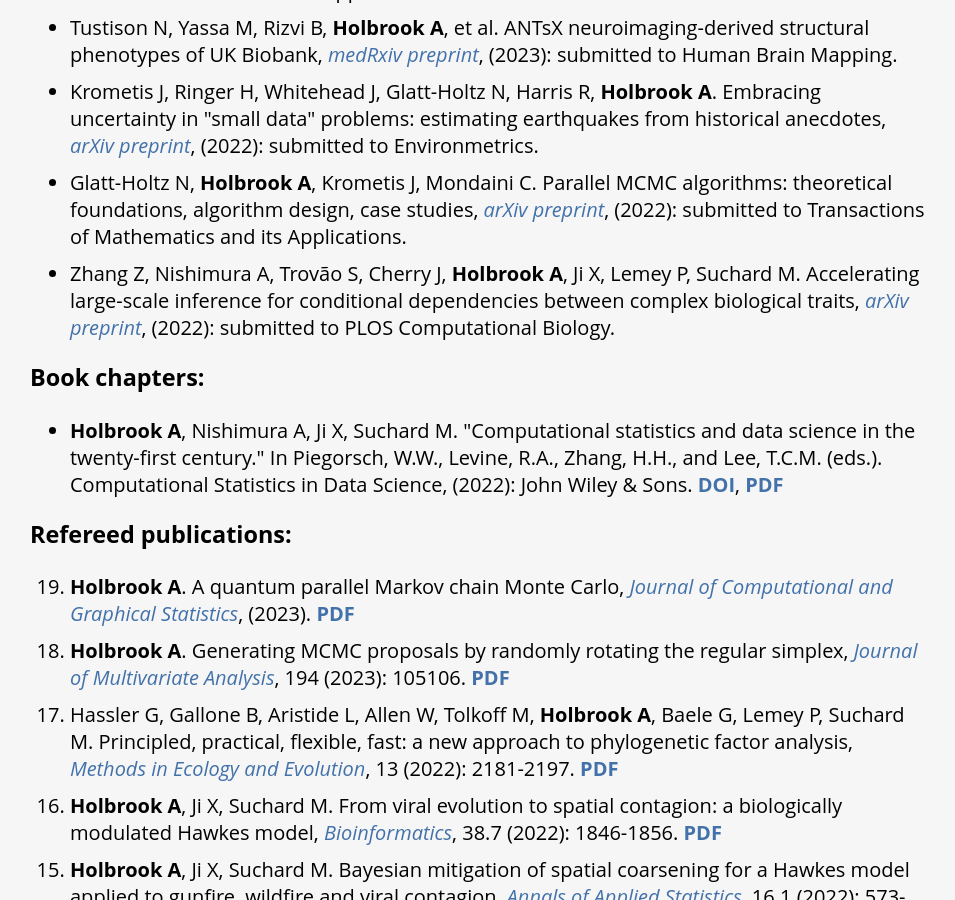
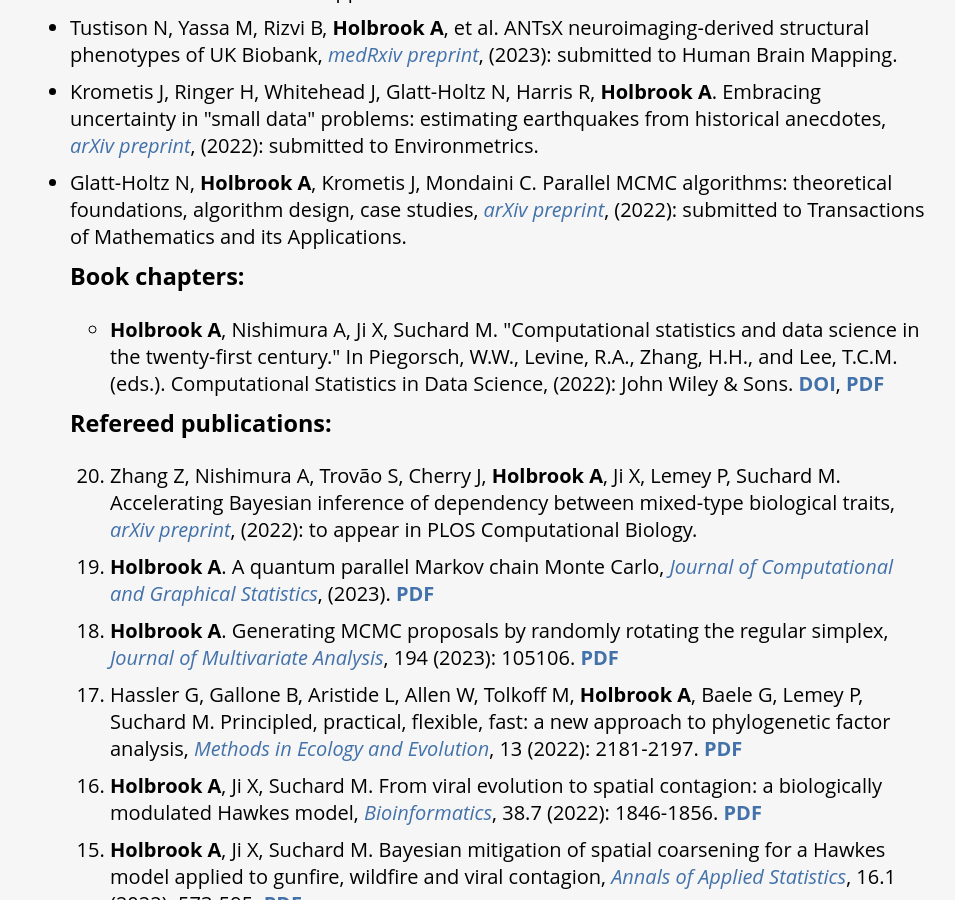
Before and after one commit to andrewjholbrook/andrewjholbrook.github.io, a Jekyll site: the page built from research.html, in a window 1280 px wide and 900 px high, scrolled down 588 px. Shown: the whole window, without its empty margins (162-1117 px from the left). Built offline with Jekyll 4.4.1, drawn with Linux system fonts in a browser that asks for light colours; a style sheet for code colours, icons or effects is not loaded.

Commit message:
Update research.html

```diff
--- a/research.html
+++ b/research.html
@@ -18,8 +18,6 @@
         <li> Tustison N, Yassa M, Rizvi B, <b>Holbrook A</b>, et al. ANTsX neuroimaging-derived structural phenotypes of UK Biobank, <i><a href="https://www.medrxiv.org/content/10.1101/2023.01.17.23284693v1" target="_blank">medRxiv preprint</a></i>, (2023): submitted to Human Brain Mapping.</li>
         <li>Krometis J, Ringer H, Whitehead J, Glatt-Holtz N, Harris R, <b>Holbrook A</b>. Embracing uncertainty in "small data" problems: estimating earthquakes from historical anecdotes, <i><a href="https://arxiv.org/abs/2106.07797" target="_blank">arXiv preprint</a></i>, (2022): submitted to Environmetrics. </li>
         <li>Glatt-Holtz N, <b>Holbrook A</b>, Krometis J, Mondaini C. Parallel MCMC algorithms: theoretical foundations, algorithm design, case studies, <i><a href="https://arxiv.org/abs/2209.04750" target="_blank">arXiv preprint</a></i>, (2022): submitted to Transactions of Mathematics and its Applications.  </li>
-    <li>Zhang Z, Nishimura A, Trovão S, Cherry J, <b>Holbrook A</b>, Ji X, Lemey P, Suchard M. Accelerating large-scale inference for conditional dependencies between complex biological traits, <i><a href="http://arxiv.org/abs/2201.07291" target="_blank">arXiv preprint</a></i>, (2022): submitted to PLOS Computational Biology.</li>
-                        </ul>
 
      <h3>Book chapters:</h3>
        <ul id="chapters">
@@ -32,6 +30,7 @@
   <h3>Refereed publications:</h3>
 
   <ol id="pubs" reversed>
+        <li>Zhang Z, Nishimura A, Trovão S, Cherry J, <b>Holbrook A</b>, Ji X, Lemey P, Suchard M. Accelerating Bayesian inference of dependency between mixed-type biological traits, <i><a href="http://arxiv.org/abs/2201.07291" target="_blank">arXiv preprint</a></i>, (2022): to appear in PLOS Computational Biology.</li>
                         <li><b>Holbrook A</b>. A quantum parallel Markov chain Monte Carlo, <i><a href="https://doi.org/10.1080/10618600.2023.2195890" target="_blank">Journal of Computational and Graphical Statistics</a></i>, (2023). <a href="papers/qpmcmc.pdf" target="_blank"><b>PDF</b></a></li>
                 <li><b>Holbrook A</b>. Generating MCMC proposals by randomly rotating the regular simplex, <i><a href="https://doi.org/10.1016/j.jmva.2022.105106" target="_blank">Journal of Multivariate Analysis</a></i>, 194 (2023): 105106. <a href="papers/simpl.pdf" target="_blank"><b>PDF</b></a>  </li>
                 <li> Hassler G, Gallone B, Aristide L, Allen W, Tolkoff M, <b>Holbrook A</b>, Baele G, Lemey P, Suchard M. Principled, practical, flexible, fast: a new approach to phylogenetic factor analysis, <i><a href="https://doi.org/10.1111/2041-210X.13920" target="_blank">Methods in Ecology and Evolution</a></i>, 13 (2022): 2181-2197. <a href="papers/ppff.pdf" target="_blank"><b>PDF</b></a>
```
